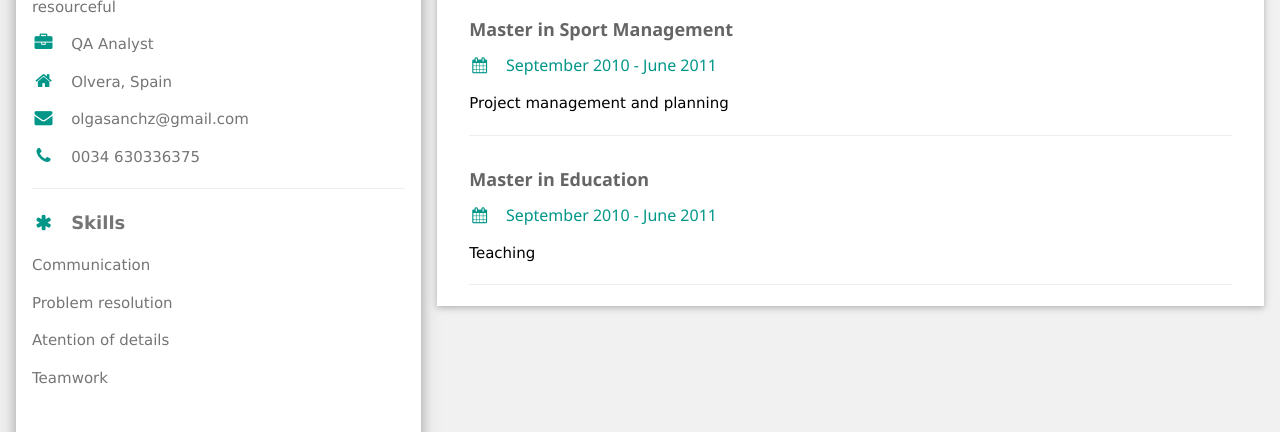
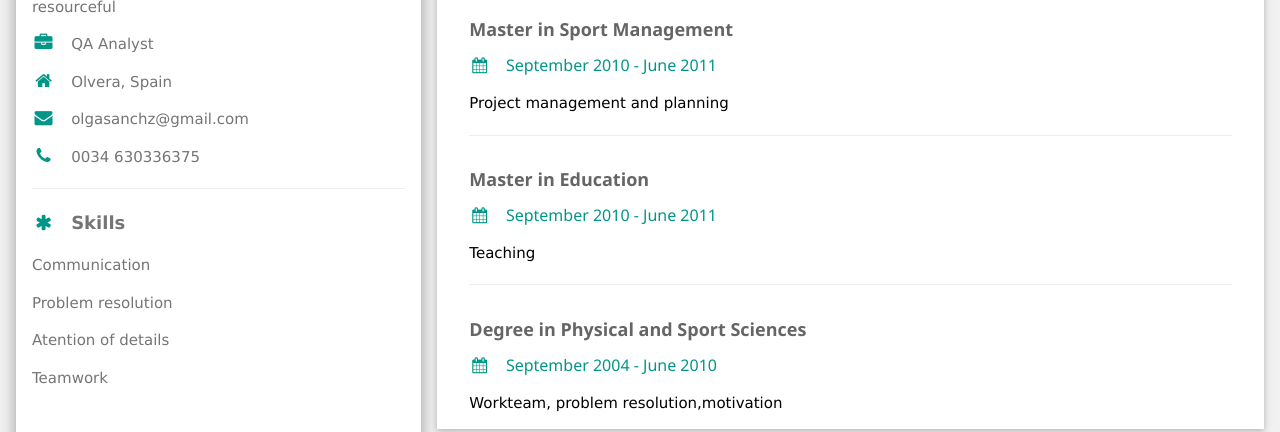
Before and after one commit to Organization-Olga-Sanchez/CV-PROJECT, a plain HTML site: page index.html in a window 1280 px wide. Shown: the part 520-952 px from the top of the page. Drawn offline with nearby package versions, Linux system fonts and the light colour scheme.

Commit message:
https://qabootc.atlassian.net/jira/software/projects/CVP/boards/1?selectedIssue=CVP-16 Education section correction

```diff
--- a/index.html
+++ b/index.html
@@ -98,7 +98,10 @@
                         <p>Teaching</p>
                         <hr>
                     </div>
-
+                    <div class="w3-container">
+                        <h5 class="w3-opacity"><b>Degree in Physical and Sport Sciences</b></h5>
+                        <h6 class="w3-text-teal"><i class="fa fa-calendar fa-fw w3-margin-right"></i>September 2004 - June 2010</h6>
+                        <p>Workteam, problem resolution,motivation</p>
                 </div>
 
                 <!-- End Right Column -->
```
